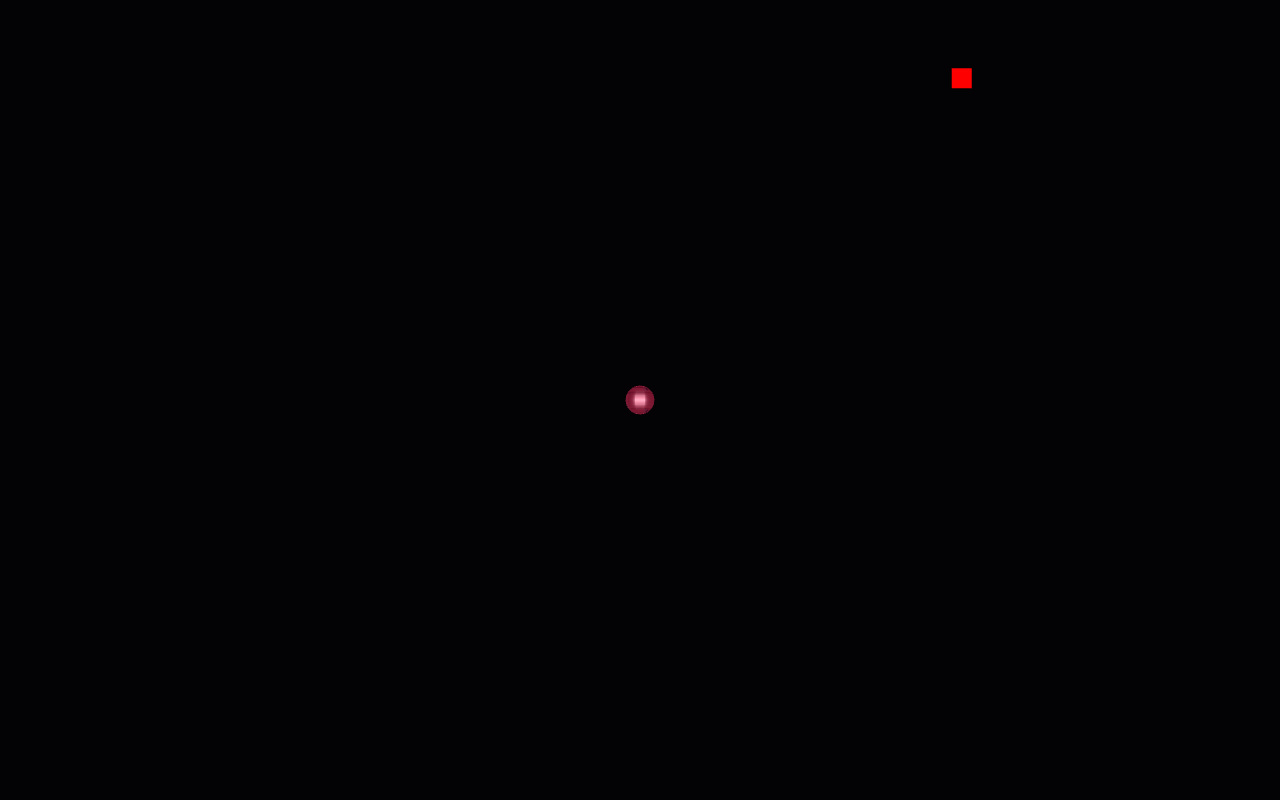
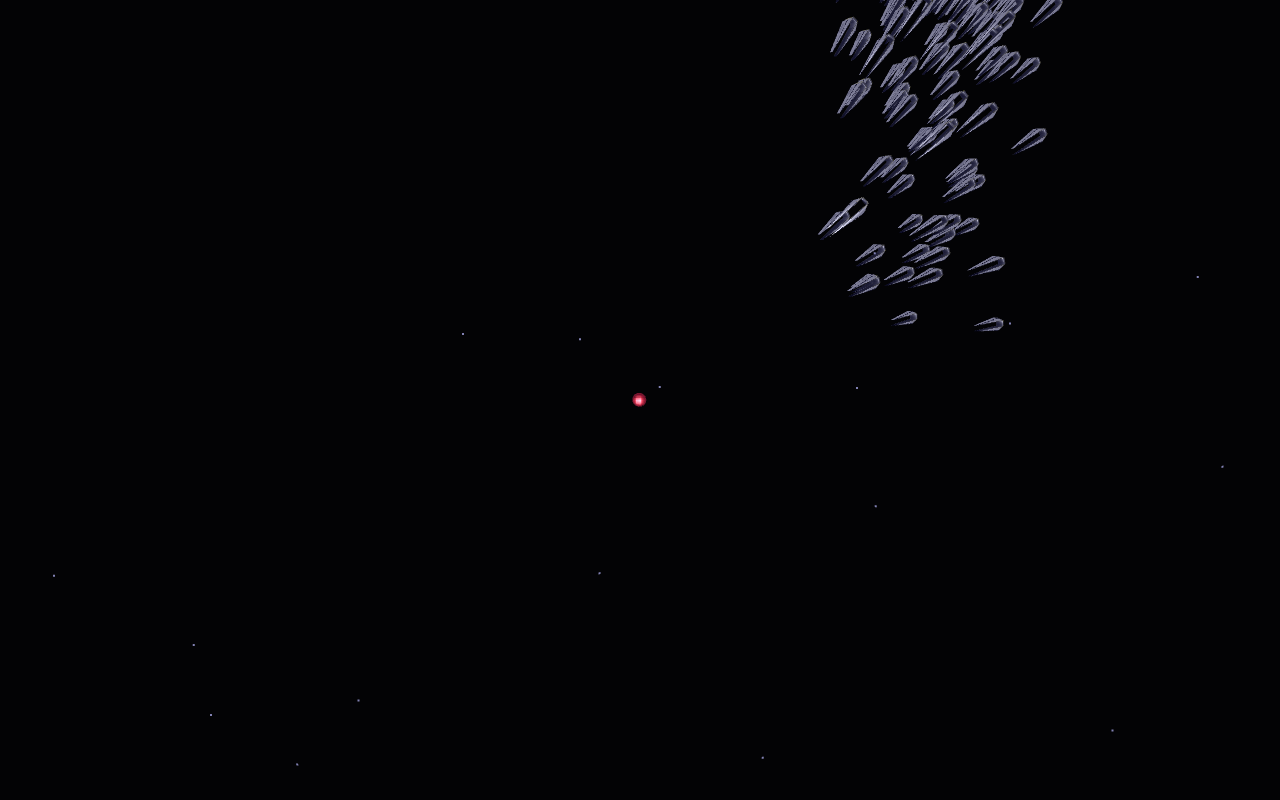
Before and after one commit to sakusan393/book_webgl_practice, a website: page funnel.html in a window 1280 px wide. Drawn offline with Linux system fonts and the light colour scheme; animation ran at ten frames a second.

Commit message:
disableVertexAttribArrayで、POINTSを正しく描画できるようにした。

```diff
--- a/funnel.html
+++ b/funnel.html
@@ -18,7 +18,7 @@
         vNormal = normal;
         vTexCoord = texCoord;
         gl_Position = mvpMatrix * vec4(position, 1.0);
-        gl_PointSize = 20.0;
+        gl_PointSize = 2.0;
     }
 
     </script>
@@ -50,7 +50,7 @@
             vec3 dest = texture2D(texture1, vTexCoord).rgb * diff + spec + ambientColor.rgb;
             destColor = vec4(dest, 1.0);
         }else{
-            destColor = vec4(1.0,0.0,0.0,1.0);
+            destColor = vec4(.5,.5,.7,1);
         }
         gl_FragColor = destColor;
     }
--- a/js/main_funnel.js
+++ b/js/main_funnel.js
@@ -28,9 +28,9 @@ Camera.prototype = {
     },
     render: function () {
         this.count += 1;
-        //this.x = Math.sin((this.count * .003 % 360 )) * 5;
-        //this.y = Math.cos((this.count * .002 % 360)) * 7;
-        //this.z = Math.cos((this.count * .010 % 360)) * 3;
+        this.x = Math.sin((this.count * .003 % 360 )) * 5;
+        this.y = Math.cos((this.count * .002 % 360)) * 7;
+        this.z = Math.cos((this.count * .010 % 360)) * 3;
         //this.z = (Math.sin( (this.count % 360 *.1) * Math.PI / 180))*  30 - 10
         if(this.target){
             this.centerPoint = [this.target.x, this.target.y, this.target.z]
@@ -162,9 +162,9 @@ Cokpit.prototype = {
     },
     render: function () {
         this.count += this.speed
-        //this.x = Math.sin((this.count+this.rnd) /3) * this.rnd * .5
+        this.x = Math.sin((this.count+this.rnd) /3) * this.rnd * .2
         //this.y = Math.sin((this.count+this.rnd)/3) * this.rnd * .2
-        //this.z = Math.cos((this.count+this.rnd)/7) * this.rnd * .7
+        this.z = Math.cos((this.count+this.rnd)/7) * this.rnd * .1
         var translatePosition = [this.x, this.y, this.z];
         this.mat.identity(this.mMatrix);
         this.mat.translate(this.mMatrix, translatePosition, this.mMatrix);
@@ -357,6 +357,7 @@ Scene3D.prototype = {
 
     setAttribute: function (vbo, attL, attS, ibo) {
         for (var i in vbo) {
+            this.gl.disableVertexAttribArray(attL[i]);
             if(vbo[i]){
                 this.gl.bindBuffer(this.gl.ARRAY_BUFFER, vbo[i]);
                 this.gl.enableVertexAttribArray(attL[i]);
--- a/js/minMatrix.js
+++ b/js/minMatrix.js
@@ -625,8 +625,8 @@ function cube2(side, color) {
     var pos = [
         //-hs, -hs, -hs,-hs, -hs, -hs,-hs, -hs, -hs,-hs, -hs, -hs,-hs, -hs, -hs,-hs, -hs, -hs,-hs, -hs, -hs,-hs, -hs, -hs,-hs, -hs, -hs,-hs, -hs, -hs,-hs, -hs, -hs,-hs, -hs, -hs,-hs, -hs, -hs,-hs, -hs, -hs,-hs, -hs, -hs,-hs, -hs, -hs,-hs, -hs, -hs,-hs, -hs, -hs,-hs, -hs, -hs,-hs, -hs, -hs,-hs, -hs, -hs,-hs, -hs, -hs,-hs, -hs, -hs,-hs, -hs, -hs,-hs, -hs, -hs,-hs, -hs, -hs,-hs, -hs, -hs,-hs, -hs, -hs,-hs, -hs, -hs,-hs, -hs, -hs,-hs, -hs, -hs,-hs, -hs, -hs,-hs, -hs, -hs,-hs, -hs, -hs,-hs, -hs, -hs, -hs, -hs, hs, -hs, hs, hs, -hs, hs, -hs
     ];
-    for(var i = 0; i < 26; i++){
-        pos.push(5,5,5)
+    for(var i = 0; i < 300; i++){
+        pos.push(10*(Math.random()-0.5)+2,10*(Math.random()-0.5)+2,10*(Math.random()-0.5)+2)
     }
     return {p: pos};
 }
```
